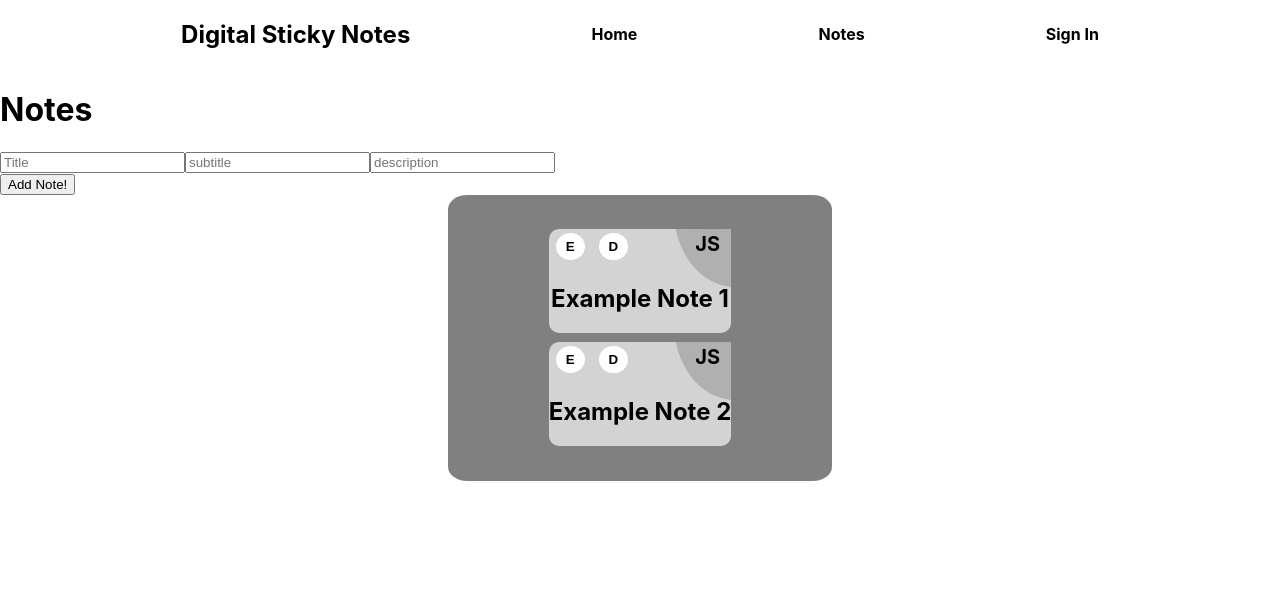
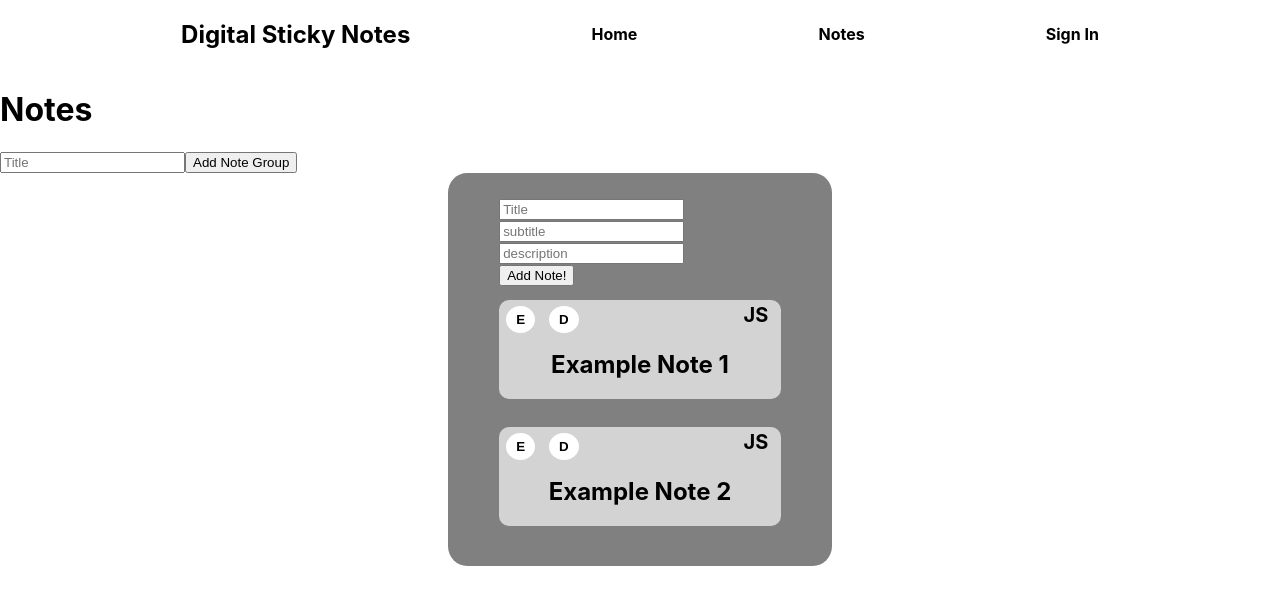
Before and after one commit to DustinG98/DigitalStickyNotes, a React (Create React App) app in the folder digital-sticky-notes/: page /notes in a window 1280 px wide. Shown: the top 604 px of the page. Built offline with nearby package versions, Linux system fonts and the light colour scheme.

Commit message:
Added add/remove notegroups. Need to refactor code

```diff
--- a/digital-sticky-notes/src/pages/notes/NoteGroups.js
+++ b/digital-sticky-notes/src/pages/notes/NoteGroups.js
@@ -1,15 +1,87 @@
-import React from 'react';
+import React, { useState } from 'react';
 import NoteCardHeader from './components/NoteCardHeader'
 import './notes.scss'
+import AddNote from './components/AddNote'
 
 const NoteGroups = (props) => {
-    const { notes, deleteNote, editNote, addNote, noteToEdit, finishEdit } = props;
+    const { editNote, noteToEdit, finishEdit } = props;
+
+    //noteGroups
+    const [noteGroups, setNoteGroups] = useState([
+        {id: 1, title: "Finished", notes: [
+            {id: 1, title: 'Example Note 1', subtitle: 'SUBTITTLES', description: 'lorem ipsum '},
+            {id: 2, title: 'Example Note 2', subtitle: 'SUBTITTLES', description: 'lorem ipsum '}
+        ]}
+    ]);
+
+    const [noteGroup, setNoteGroup] = useState({title: "", notes: []})
+    //add note group
+    const addNoteGroup = (noteGroup) => {
+        noteGroup.id = Math.random();
+        setNoteGroups([...noteGroups, noteGroup])
+    }
+
+    //delete note group
+    const deleteNoteGroup = (id) => {
+        const newNoteGroups = noteGroups.filter(noteGroup => {
+            return noteGroup.id !== id;
+        })
+        setNoteGroups(newNoteGroups)
+    }
+
+    const [notes, setNotes] = useState([]);
+    //deleteNote
+    const deleteNote = (noteGroupId, id) => {
+        noteGroups.map(noteGroup => {
+            if(noteGroup.id === noteGroupId) {
+               const newNotes = noteGroup.notes.filter(note => {
+                    return note.id !== id;
+                })
+                noteGroup.notes = newNotes;
+                setNotes([])
+            }
+            return null;
+        })
+    }
+    //addNote
+    const addNote = (note, id) => {
+        noteGroups.map(noteGroup => {
+            if(noteGroup.id === id) {
+                noteGroup.notes.push(note);
+            }
+            setNotes([])
+            return null;
+        })
+    }
+
+    //handle submit
+    const handleSubmit = event => {
+        event.preventDefault();
+        setNoteGroup({title: ""})
+        addNoteGroup(noteGroup)
+    }
+
+    //handle change
+    const handleChange = event => {
+        setNoteGroup({...noteGroup, [event.target.name]: event.target.value})
+    }
     return (
         <div>
+            <div>
+                <form onSubmit={event => handleSubmit(event)}>
+                    <input type="text" name="title" placeholder="Title" value={noteGroup.title} onChange={event => handleChange(event)}/>
+                    <button>Add Note Group</button>
+                </form>
+            </div>
             <div className="noteGroups">
-                <div>
-                <NoteCardHeader notes={notes} deleteNote={deleteNote} editNote={editNote} addNote={addNote} noteToEdit={noteToEdit} finishEdit={finishEdit}/>
-                </div>
+
+                {noteGroups.map(noteGroup => {
+                   return <div className="noteGroup" key={noteGroup.id}>
+
+                       <AddNote addNote={addNote} noteGroupId={noteGroup.id} noteToEdit={noteToEdit} finishEdit={finishEdit} />
+                       <NoteCardHeader noteGroupId={noteGroup.id} key={noteGroup.id} notes={noteGroup.notes} deleteNote={deleteNote} editNote={editNote} addNote={addNote} noteToEdit={noteToEdit} finishEdit={finishEdit}/>
+                    </div>
+                })}
 
             </div>
         </div>
--- a/digital-sticky-notes/src/pages/notes/Notes.js
+++ b/digital-sticky-notes/src/pages/notes/Notes.js
@@ -1,7 +1,7 @@
 import React, { useState } from 'react'
-import AddNote from './components/AddNote'
-// import NoteCard from './components/NoteCard'
 import NoteGroups from './NoteGroups'
+
+
 
 
 const Notes = () => {
@@ -46,7 +46,7 @@ const Notes = () => {
         <div>
             <h1>Notes</h1>
             {/* NOTES PAGE - ADD NOTE FORM & CURRENT NOTES - PASSING PROPS */}
-            <AddNote addNote={addNote} noteToEdit={noteToEdit} finishEdit={finishEdit} />
+
 
             <NoteGroups notes={notes} deleteNote={deleteNote} editNote={editNote} addNote={addNote} noteToEdit={noteToEdit} finishEdit={finishEdit}/>
             {/* <NoteCard notes={notes} /> */}
--- a/digital-sticky-notes/src/pages/notes/components/AddNote.js
+++ b/digital-sticky-notes/src/pages/notes/components/AddNote.js
@@ -1,7 +1,7 @@
 import React, { useState, useEffect } from 'react'
 import '../notes.scss'
 
-const AddNote = ({ addNote, noteToEdit, finishEdit }) => {
+const AddNote = ({ addNote, noteToEdit, finishEdit, noteGroupId }) => {
     //INITIAL NOTE STATE
     const [note, setNote] = useState({title: '', subtitle: '', description: '' });
 
@@ -21,7 +21,7 @@ const AddNote = ({ addNote, noteToEdit, finishEdit }) => {
         setNote({ title: '', subtitle: '', description: '' });
 
         if(isEmpty(noteToEdit) === true) {
-            addNote(note)
+            addNote(note, noteGroupId)
         } else {
             finishEdit(note)
         }
--- a/digital-sticky-notes/src/pages/notes/components/NoteCardHeader.js
+++ b/digital-sticky-notes/src/pages/notes/components/NoteCardHeader.js
@@ -3,14 +3,14 @@ import '../notes.scss'
 
 
 const NoteCardHeader = (props) => {
-    const { notes, editNote, deleteNote } = props;
+    const { noteGroupId, notes, editNote, deleteNote } = props;
     return (
         notes.map(note => {
             return <div className="noteCardHeader">
             <div className="container">
                 <div className="buttons">
                     <button onClick={() => editNote(note)}>E</button>
-                    <button onClick={() => deleteNote(note.id)}>D</button>
+                    <button onClick={() => deleteNote(noteGroupId, note.id)}>D</button>
                 </div>
                 <div  className="noteCardTag">
                     <span>JS</span>
--- a/digital-sticky-notes/src/pages/notes/notes.scss
+++ b/digital-sticky-notes/src/pages/notes/notes.scss
@@ -63,8 +63,6 @@
         height: 4rem;
         font-size: 20px;
         font-weight: 700;
-        background-image: url('./tag.png');
-        background-size: cover;
         span{
             margin-right: 20%;
             margin-top: 5%;
@@ -75,7 +73,7 @@
 .addNote{
     z-index: 999;
 }
-.noteGroups{
+.noteGroup{
     padding: 2% 4%;
     background-color: gray;
     max-width: 30%;
```
